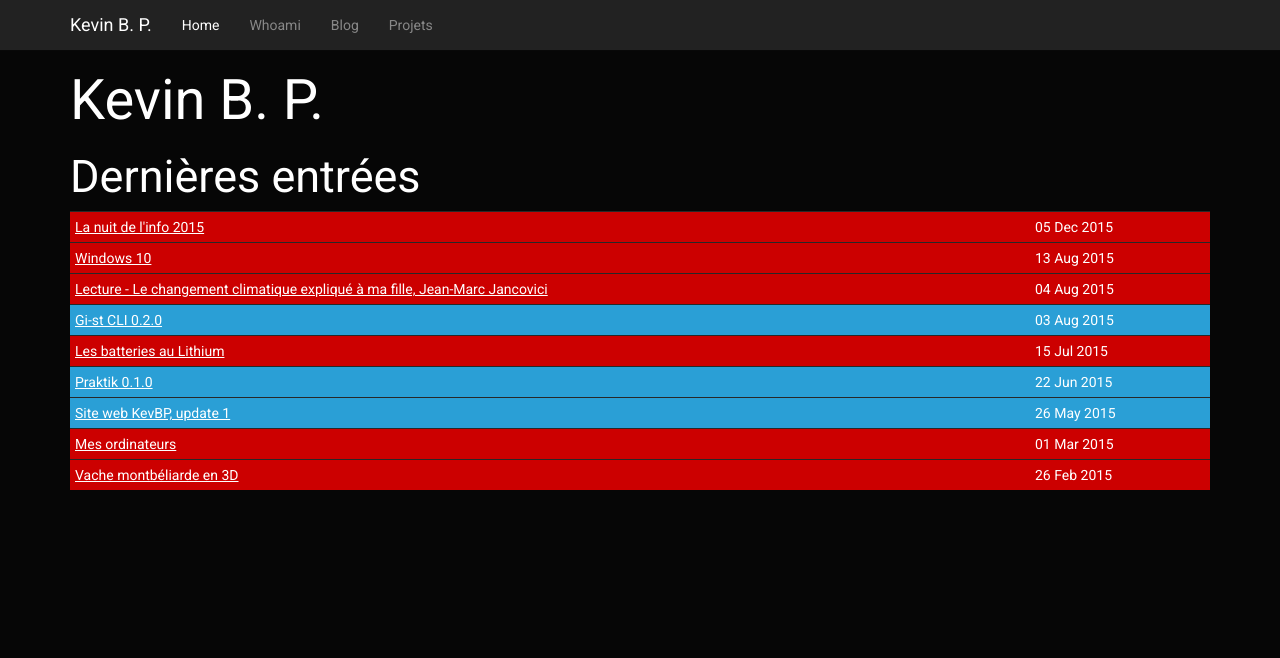
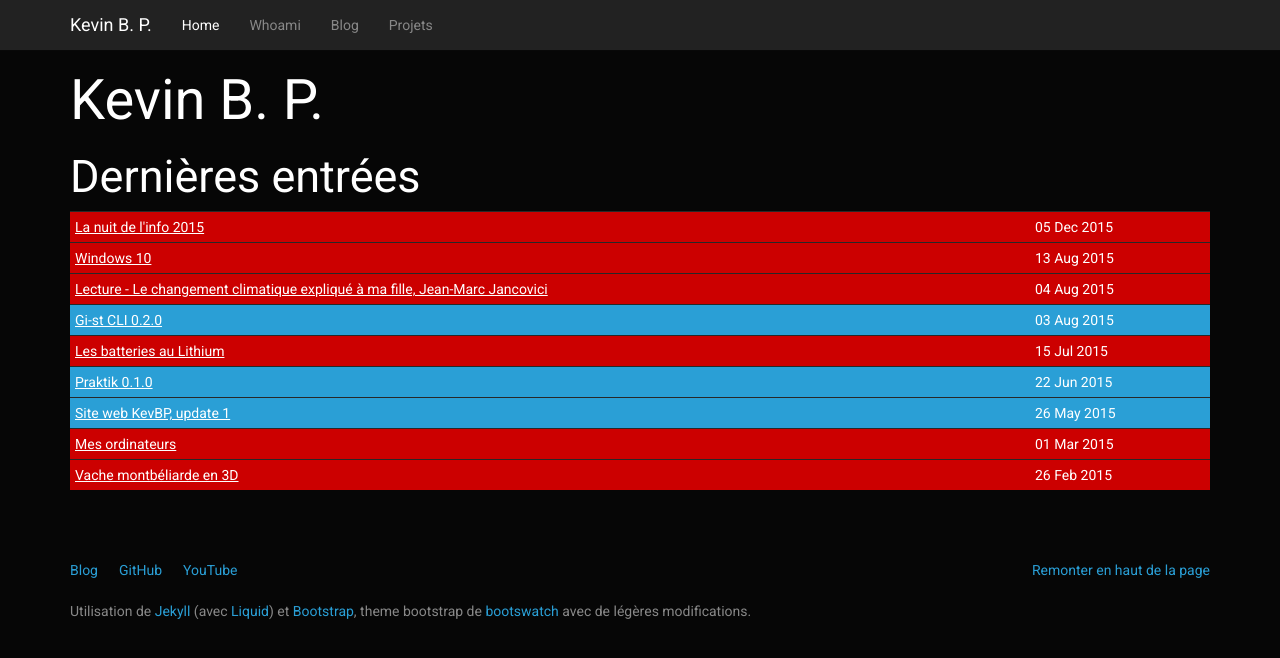
Before and after one commit to ipefixe/KevBP.github.io, a Jekyll site: the page built from index.html, in a window 1280 px wide. Shown: the top 658 px of the page. Built offline with Jekyll 4.4.1, drawn with Linux system fonts in a browser that asks for light colours.

Commit message:
add a footer

```diff
--- a/_includes/footer.html
+++ b/_includes/footer.html
@@ -1,3 +1,13 @@
-Powered by <a href="http://jekyllrb.com/" target="_blank">Jekyll</a> and <a href="http://www.github.com" target="_blank">GitHub</a> Pages<br/>
-<img src="/data/style/kev.jpe" id="imgfooter"/>
-<a href="https://github.com/KevBP" target="_blank">KevBP on GitHub</a>
+<footer>
+  <div class="row">
+    <div class="col-lg-12">
+      <p class="pull-right"><a href="#top">Remonter en haut de la page</a></p>
+      <ul class="list-unstyled">
+        <li><a href="{{ site.baseurl }}">Blog</a></li>
+        <li><a href="https://github.com/KevBP/">GitHub</a></li>
+        <li><a href="https://www.youtube.com/channel/UCnryoWiVLFfND_fN_RIzRKw">YouTube</a></li>
+      </ul>
+      <p>Utilisation de <a href="http://jekyllrb.com">Jekyll</a> (avec <a href="https://github.com/Shopify/liquid/">Liquid</a>) et <a href="http://getbootstrap.com/">Bootstrap</a>, theme bootstrap de <a href="http://bootswatch.com">bootswatch</a> avec de légères modifications.</p>
+    </div>
+  </div>
+</footer>
--- a/_layouts/default.html
+++ b/_layouts/default.html
@@ -19,6 +19,7 @@
     {% include nav.html %}
     <div class="container">
       {{ content }}
+      {% include footer.html %}
     </div>
     <script src="{{ site.baseurl }}/js/jquery.min.js"></script>
     <script src="{{ site.baseurl }}/js/bootstrap.min.js"></script>
```
